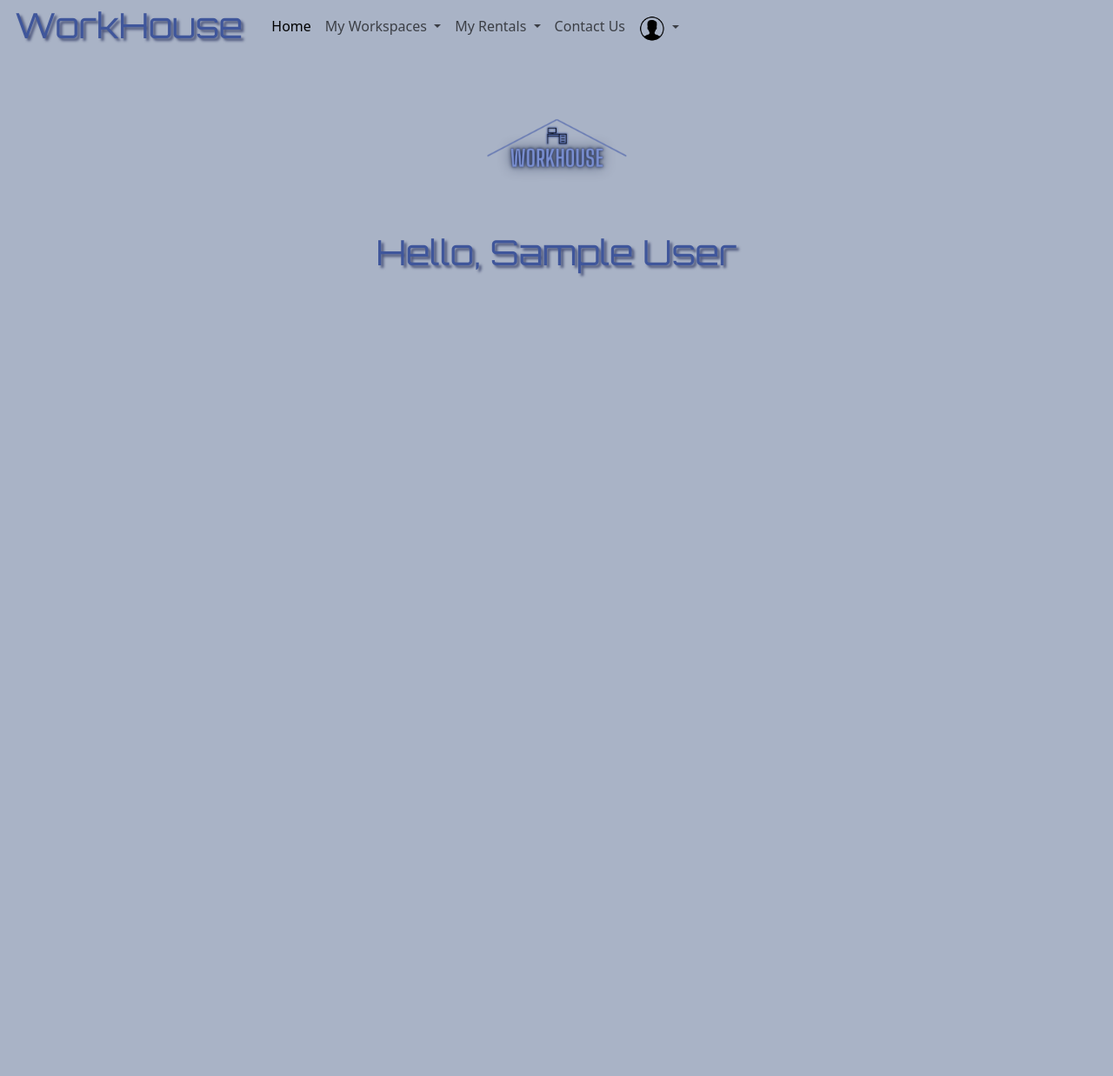
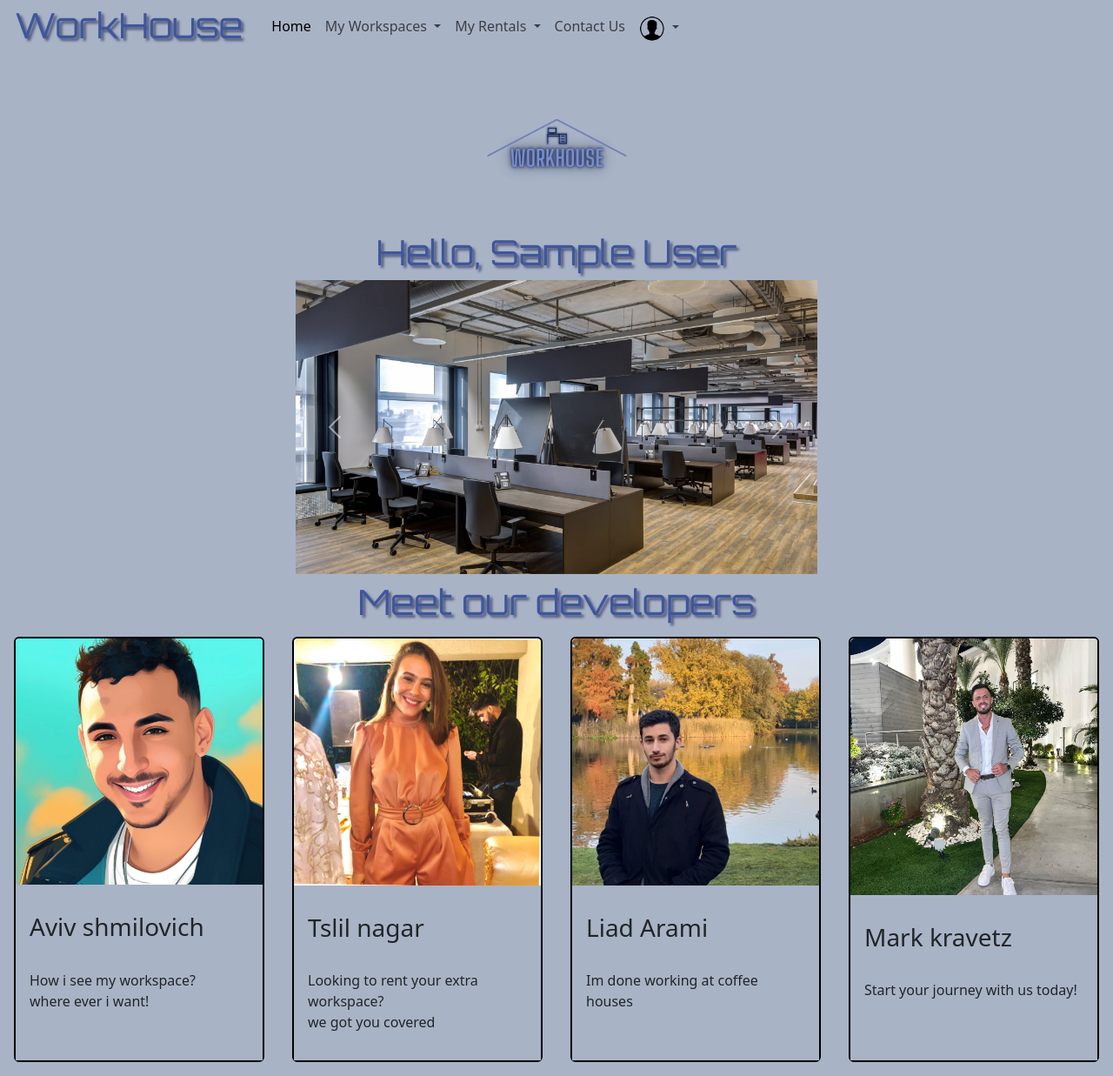
Before and after one commit to avivzas/workshop, a PHP site: page /workshop/pages/Homepage.php in a window 1280 px wide. Shown: the whole page at 87% size. Before the commit the page ends 319 px from the top, so only its background shows below. Run offline with PHP 8.4, Linux system fonts and the light colour scheme; the visitor is signed in with stand-in values (Sample User, id 1).

Commit message:
aviv
home page and validation

```diff
--- a/CSS/style.css
+++ b/CSS/style.css
@@ -26,12 +26,15 @@ article {
   );
 }
 .greeting {
+  background: #a9b3c6;
   color: rgb(63, 86, 155);
   text-shadow: 3px 3px 3px #0b144692;
   font-family: "Orbitron", sans-serif;
   justify-content: center;
   text-align: center;
+  margin: 0;
 }
+
 article h1 {
   color: rgb(63, 86, 155);
   text-shadow: 3px 3px 3px #0b144692;
--- a/pages/Homepage.php
+++ b/pages/Homepage.php
@@ -134,7 +134,64 @@
         width="200px"
       />
     </div>
-    <div ><h1 class="greeting" id="greeting" ></h1></div>
+    <div><h1 class="greeting m-0 " id="greeting" ></h1></div>
+    <div class="d-flex justify-content-center align-items-center m-0 p-2">
+    <div id="carouselExample" class="carousel slide" style="max-width: 600px;">
+  <div class="carousel-inner  " >
+    <div class="carousel-item active" >
+      <img src="/workshop/pics/space1.jpg" class="d-block w-100" alt="space 1" >
+    </div>
+    <div class="carousel-item">
+      <img src="/workshop/pics/space2.jpg" class="d-block w-100" alt="space 2">
+    </div>
+    <div class="carousel-item">
+      <img src="/workshop/pics/space3.jpg" class="d-block w-100" alt="space 3">
+    </div>
+    <div class="carousel-item">
+      <img src="/workshop/pics/space4.webp" class="d-block w-100" alt="space 4">
+    </div>
+  </div>
+  <button class="carousel-control-prev" type="button" data-bs-target="#carouselExample" data-bs-slide="prev">
+    <span class="carousel-control-prev-icon" aria-hidden="true"></span>
+    <span class="visually-hidden">Previous</span>
+  </button>
+  <button class="carousel-control-next" type="button" data-bs-target="#carouselExample" data-bs-slide="next">
+    <span class="carousel-control-next-icon" aria-hidden="true"></span>
+    <span class="visually-hidden">Next</span>
+  </button>
+</div>
+    </div>
+    <div class="d-flex justify-content-center align-items-center m-0  p-0">
+    <h1 class="greeting">Meet our developers</h1></div>
+    <div class="d-flex justify-content-center  m-0  p-0">
+      <div class="card m-3 border-black border-2 rounded-2 " style="width: 18rem;">
+        <img src="/workshop/pics/aviv.jpg" class="card-img-top" alt="aviv">
+        <div class="card-body">
+        <p class="card-text"><h3 >Aviv shmilovich</h3><br>How i see my workspace?
+        <br>where ever i want! </p>
+        </div>
+      </div>
+      <div class="card m-3 border-black border-2 rounded-2 " style="width: 18rem;">
+        <img src="/workshop/pics/tslil.jpeg" class="card-img-top" alt="aviv">
+        <div class="card-body">
+        <p class="card-text"><h3 >Tslil nagar</h3><br>Looking to rent your extra workspace?
+        <br>we got you covered </p>
+        </div>
+      </div>
+      <div class="card m-3 border-black rounded-2 border-2" style="width: 18rem;">
+        <img src="/workshop/pics/liad.jpeg" class="card-img-top" alt="aviv">
+        <div class="card-body">
+        <p class="card-text  "><h3 >Liad Arami</h3><br>Im done working at coffee houses
+        </p>
+        </div>
+      </div>
+      <div class="card m-3 border-black rounded-2 border-2" style="width: 18rem;">
+        <img src="/workshop/pics/mark.jpg" class="card-img-top" alt="aviv">
+        <div class="card-body">
+        <p class="card-text  "><h3 >Mark kravetz</h3><br>Start your journey with us today!</p>
+        </div>
+      </div>
+    </div>
     <script src="https://code.jquery.com/jquery-3.6.4.min.js"></script>
   <script
     src="https://cdn.jsdelivr.net/npm/bootstrap@5.3.0-alpha3/dist/js/bootstrap.bundle.min.js"
```
Also changed, not shown: pages/helpers/RegisterHelper.php (+41 -1 lines), pics/aviv.jpg (added), pics/liad.jpeg (added), pics/mark.jpg (added), pics/space1.jpg (added), pics/space2.jpg (added), pics/space3.jpg (added), pics/space4.webp (added), pics/tslil.jpeg (added).
